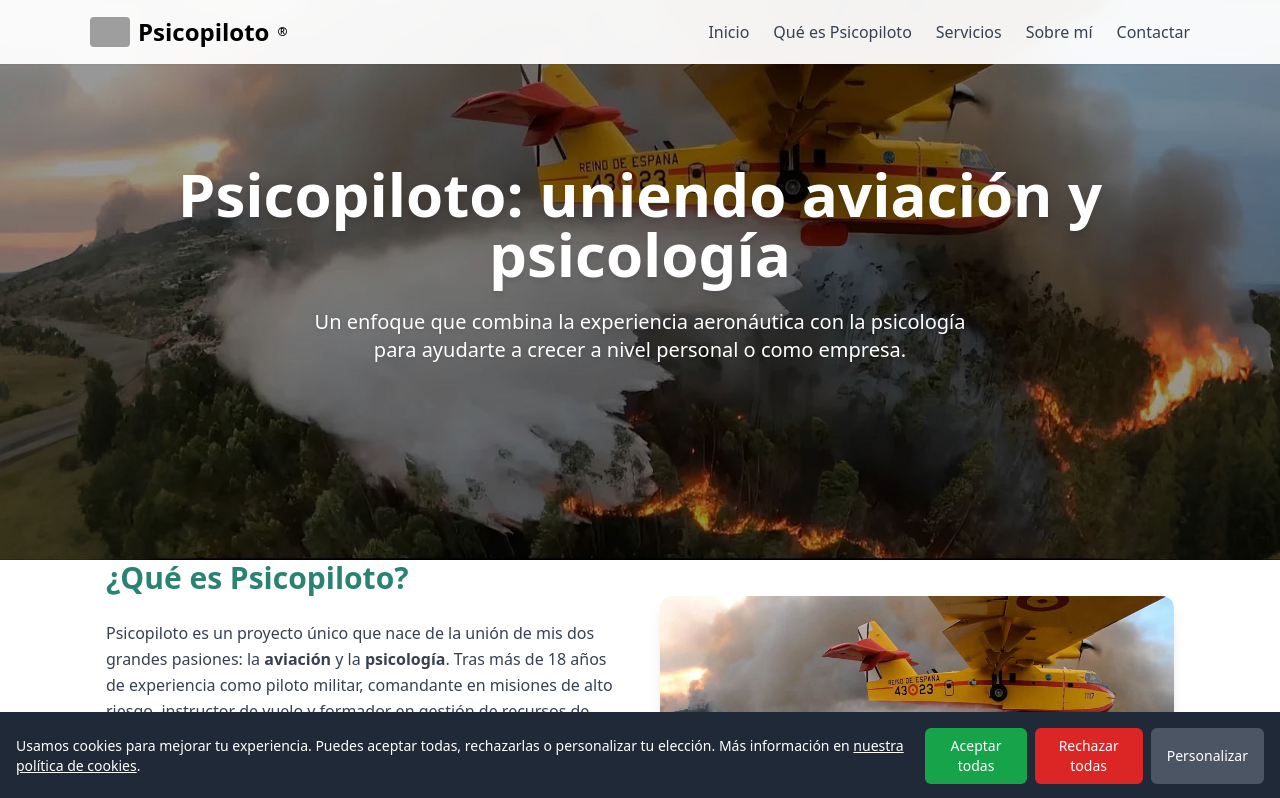
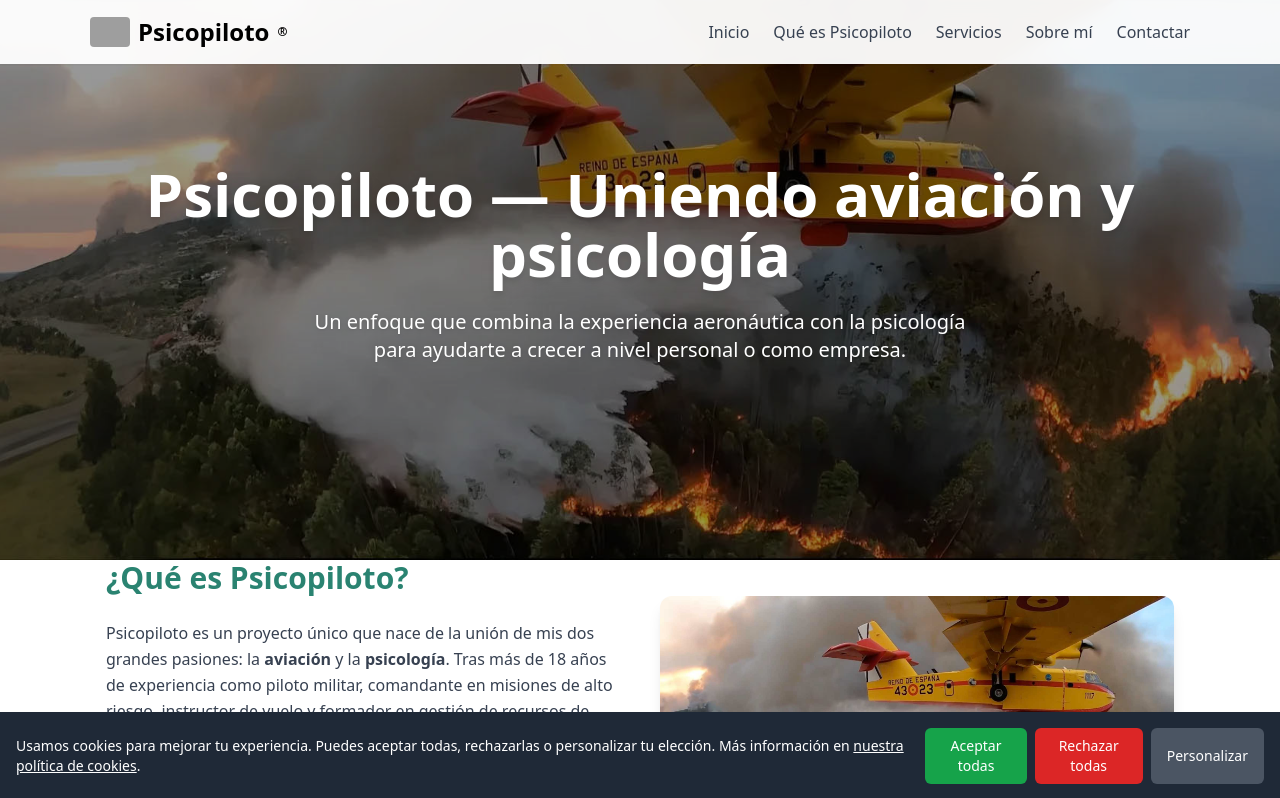
Before and after one commit to psicopiloto/psicopilotopage1, a Next.js app: page /que-es-psicopiloto in a window 1280 px wide. Shown: the top 798 px of the page. Built offline with nearby package versions, Linux system fonts and the light colour scheme; grey boxes are pictures that could not be loaded.

Commit message:
Update que-es-psicopiloto.js

```diff
--- a/pages/que-es-psicopiloto.js
+++ b/pages/que-es-psicopiloto.js
@@ -46,7 +46,7 @@ export default function QueEsPsicopiloto() {
 
       {/* ✅ Cabecera con imagen de fondo, coherente con index */}
      <PageHeader
-  title="Psicopiloto: uniendo aviación y psicología"
+  title="Psicopiloto — Uniendo aviación y psicología"
   subtitle="Un enfoque que combina la experiencia aeronáutica con la psicología para ayudarte a crecer a nivel personal o como empresa."
   backgroundImage="/header-quees.jpg"
 />
```
